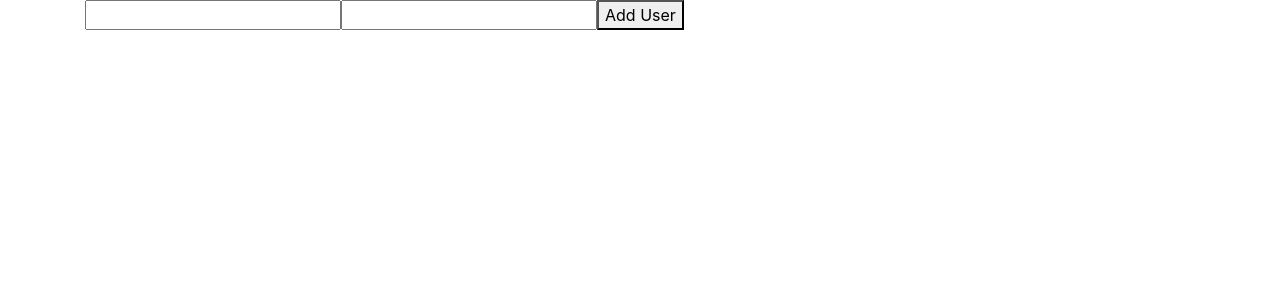
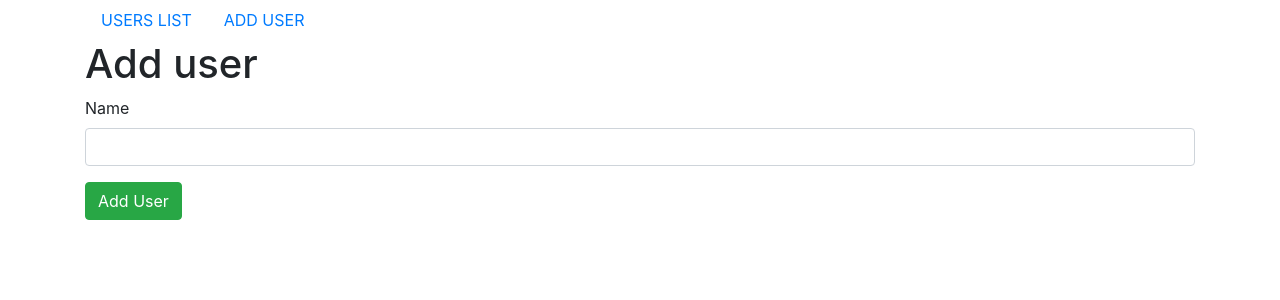
Before and after one commit to yaroslav2016/react-test, a React (Create React App) app: page /add in a window 1280 px wide. Shown: the top 300 px of the page. Built offline with nearby package versions, Linux system fonts and the light colour scheme; no server answers.

Commit message:
continue

```diff
--- a/src/components/AddTodo/AddTodo.js
+++ b/src/components/AddTodo/AddTodo.js
@@ -2,8 +2,7 @@ import React, { Component } from 'react';
 import "./AddTodo.css";
 export class AddTodo extends Component {
   state = {
-    title: "",
-    date: ""
+    title: ""
   };
 
 onChange = (e) => {
@@ -12,16 +11,25 @@ onChange = (e) => {
 
 onSubmit = (e) => {
   e.preventDefault();
-  alert(this.state.title + " " + this.state.date);
+  this.props.addTodo({id: Date.now(), title: this.state.title})
+  this.setState({title:""})
 };
 
     render() {
         return (
           <form id="add-todo" onSubmit={this.onSubmit}>
-            <input type="text" name="title" value={this.state.title} onChange={this.onChange} />
-            <input type="text" name="date" value={this.state.dateyy} onChange={this.onChange} />
-
-            <button type="submit">Add User</button>
+          <h1>Add user</h1>
+            <div className="form-group">
+              <label htmlFor="title">Name</label>
+             <input
+             className="form-control"
+             type="text"
+                name="title"
+                value={this.state.title}
+                onChange={this.onChange}
+              />
+            </div>
+            <button className="btn btn-success" type="submit">Add User</button>
           </form>
         );
     }
--- a/src/components/App.js
+++ b/src/components/App.js
@@ -4,6 +4,7 @@ import axios from "axios"
 
 import Todos from "./Todos/Todos";
 import AddTodo from "./AddTodo/AddTodo";
+import Navbar from "./Navbar/Navbar";
 
 class App extends React.Component {
     state = {
@@ -14,24 +15,35 @@ class App extends React.Component {
         this.setState({todos: this.state.todos.filter(todo => todo.id !== id) });
      };
 
+     addTodo = todo => {
+         this.setState({todos: [todo, ...this.state.todos]});
+     };
+
     componentDidMount(){
         axios("https://jsonplaceholder.typicode.com/todos")
         .then(res => {
-            this.setState({todos: res.data})
-        })
+            this.setState({todos: res.data});
+        });
     }
 
 
     render() {
         return (
         <div className="container">
+            <Navbar />
+
            <Switch>
-            <Route exact path="/add" component={AddTodo} />
+            <Route
+             exact
+             path="/add"
+             render={() => <AddTodo addTodo={this.addTodo} />}
+            />
+
             <Route
             exach
             path="/"
             render={() => {
-                return <Todos todos={this.state.todos} />;
+                return <Todos todos={this.state.todos} deleteTodo={this.deleteTodo} />;
             }}
             />
             </Switch>
--- /dev/null
+++ b/src/components/Navbar/Navbar.js
@@ -0,0 +1,21 @@
+import React, { Component } from 'react';
+import { Link } from "react-router-dom";
+
+class Navbar extends Component {
+    render() {
+        return (
+           <ul className="nav text-uppercase">
+               <li className="item">
+                <Link className="nav-link" to="/">Users list</Link>
+               </li>
+
+               <li className="item">
+                <Link className="nav-link" to="/add">Add user</Link>
+               </li>
+
+           </ul>
+        );
+    }
+}
+
+export default Navbar;
--- a/src/components/Todo/Todo.js
+++ b/src/components/Todo/Todo.js
@@ -4,9 +4,9 @@ import "./Todo.css";
 class Todo extends React.Component {
     render() {
         return(
-            <div className="todo">
+            <div className="todo mb-2">
                 <p>{this.props.title}</p>
-                <button onClick={e => this.props.deleteTodo(e, this.props.id)}>Delete</button>
+                <button className="btn btn-danger" onClick={e => this.props.deleteTodo(e, this.props.id)}>Delete</button>
             </div>
         );
     }
--- a/src/components/Todos/Todos.js
+++ b/src/components/Todos/Todos.js
@@ -10,10 +10,10 @@ export class Todos extends Component {
                 {this.props.todos ? this.props.todos.map(todo =>{
                 return (
                 <Todo
+                deleteTodo={this.props.deleteTodo}
                 key={todo.id}
                 id={todo.id}
                 title={todo.title}
-                deleteTodo={this.deleteTodo}
                 />
                 );
                 }) : (
```
Also changed, not shown: 1 other file (tests, documents, lock files or other folders).
